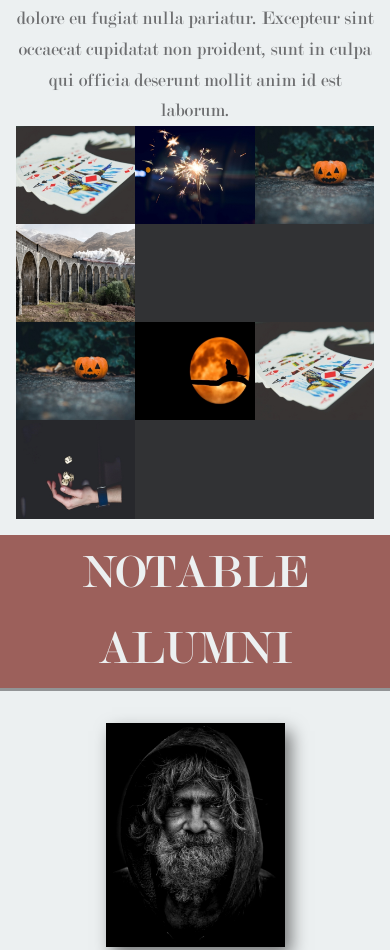
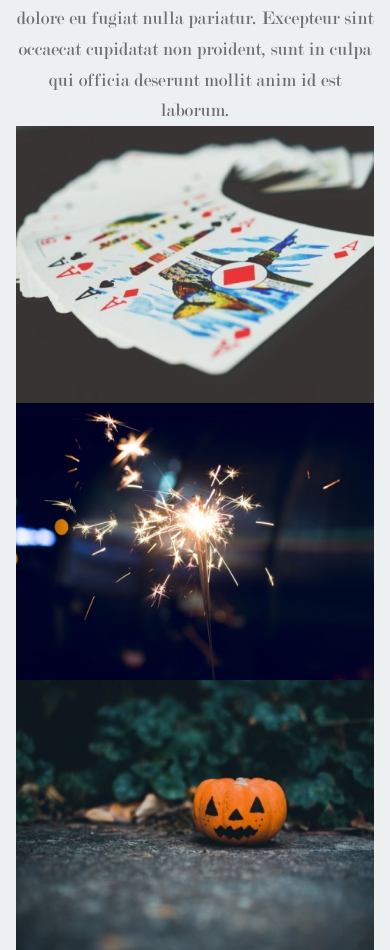
Before and after one commit to ypablo/School-of-Magic, a website: page index.html in a window 390 px wide. Shown: the part 2184-3134 px from the top of the page. Drawn offline with nearby package versions, Linux system fonts and the light colour scheme.

Commit message:
Add mobile version

```diff
--- a/style/style.css
+++ b/style/style.css
@@ -691,6 +691,14 @@ html {
   }
 
   @media (max-width: 480px) {
+    /*gallery*/
+    .gallery1,.gallery2 {
+      max-width: 480px;
+      display: grid;
+      grid-template-columns: repeat(auto-fit, minmax(220px, 2fr));
+      grid-template-rows: 1fr 1fr;
+      margin: 0 1rem;
+    }
     /*Notable alumni*/
     .members {
       display: flex;
```
